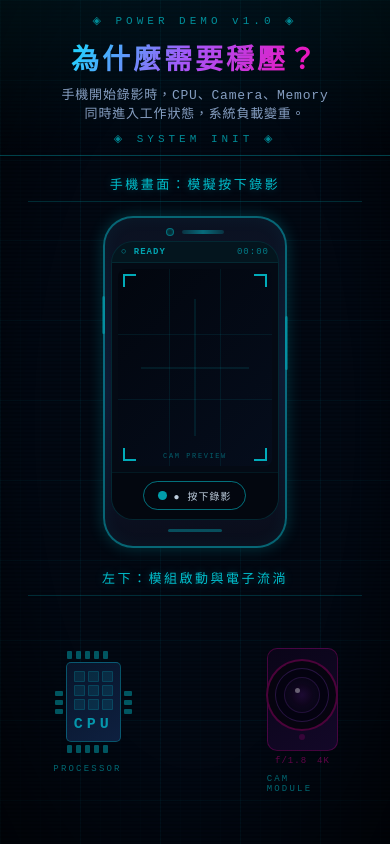
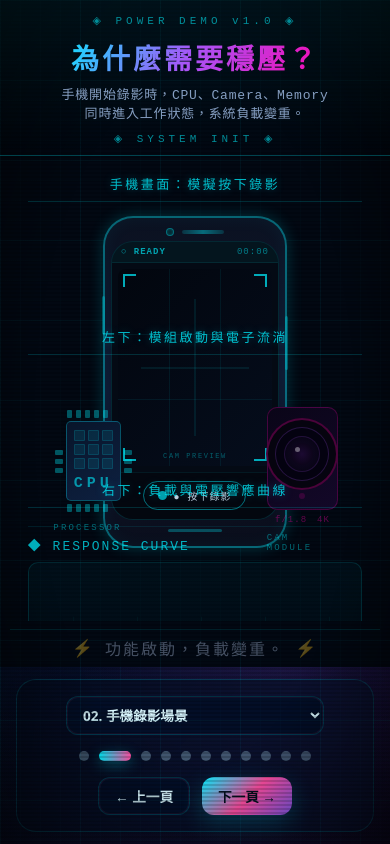
Before and after one commit to e1134171019/voltage-regulator-demo, a Vue app: page / in a window 390 px wide. Both pictures are taken after a click on the button 126 px from the left and 744 px from the top of the page. Shown: the top 844 px of the page. Built offline with nearby package versions, Linux system fonts and the light colour scheme.

Commit message:
Show footer nav on immersive slide 2

```diff
--- a/src/components/scenes/Scene02PhoneLoad.vue
+++ b/src/components/scenes/Scene02PhoneLoad.vue
@@ -442,7 +442,8 @@ onUnmounted(() => {
 *, *::before, *::after { box-sizing: border-box; margin: 0; padding: 0; }
 
 .app {
-  min-height: 100vh;
+  min-height: 100%;
+  height: 100%;
   background: #020812;
   color: #d0e4ff;
   font-family: 'Courier New', Courier, monospace;
@@ -528,10 +529,11 @@ onUnmounted(() => {
     'mods curve';
   gap: 20px 30px;
   width: min(1480px, 96vw);
-  height: calc(100vh - 130px);
+  height: calc(100% - 130px);
   margin: 0 auto;
   padding: 18px 20px 8px;
   align-items: start;
+  flex: 1 1 auto;
 }
 
 .pane {
@@ -867,7 +869,7 @@ onUnmounted(() => {
 .bolt { font-size: 17px; }
 .ftr-sub { font-size: 11px; letter-spacing: 1.5px; color: rgba(0,240,255,0.52); margin-top: 4px; }
 
-.reset-btn { position: fixed; bottom: 62px; right: 24px; z-index: 100; background: rgba(0,240,255,0.08); border: 1px solid rgba(0,240,255,0.42); border-radius: 18px; color: rgba(0,240,255,0.85); font-family: 'Courier New', monospace; font-size: 11px; letter-spacing: 2px; padding: 8px 16px; cursor: pointer; transition: all 0.3s; }
+.reset-btn { position: fixed; bottom: calc(62px + var(--slide-nav-offset, 0px)); right: 24px; z-index: 100; background: rgba(0,240,255,0.08); border: 1px solid rgba(0,240,255,0.42); border-radius: 18px; color: rgba(0,240,255,0.85); font-family: 'Courier New', monospace; font-size: 11px; letter-spacing: 2px; padding: 8px 16px; cursor: pointer; transition: all 0.3s; }
 .reset-btn:hover { background: rgba(0,240,255,0.16); box-shadow: 0 0 14px rgba(0,240,255,0.4); }
 
 .svg-tag, .svg-tag2 { transition: opacity 0.8s ease; }
--- a/src/views/VoltageRegulatorPresentation.vue
+++ b/src/views/VoltageRegulatorPresentation.vue
@@ -9,7 +9,7 @@
     </main>
 
     <!-- Footer Controls -->
-    <footer v-if="!isImmersiveSlide" class="presentation-footer">
+    <footer class="presentation-footer" :class="{ immersive: isImmersiveSlide }">
       <!-- Left: Slide Outline Drawer/Selector Toggle -->
       <div class="footer-left">
         <div class="selector-wrapper">
@@ -154,8 +154,8 @@ onUnmounted(() => {
 .presentation-container.immersive {
   width: 100vw;
   margin: 0;
-  padding: 0;
-  gap: 0;
+  padding: 0 0 16px;
+  gap: 12px;
 }
 
 .presentation-container::before {
@@ -187,7 +187,9 @@ onUnmounted(() => {
 }
 
 .presentation-workspace.immersive {
-  min-height: 100vh;
+  --slide-nav-offset: 96px;
+  min-height: calc(100vh - 112px);
+  height: calc(100vh - 112px);
 }
 
 .presentation-workspace.nav-only-titles :deep(.slide-intro),
@@ -211,6 +213,12 @@ onUnmounted(() => {
   border: 1px solid var(--nova-border);
   border-radius: 20px;
   box-shadow: 0 -12px 30px rgba(1, 8, 22, 0.28);
+}
+
+.presentation-footer.immersive {
+  width: min(1500px, calc(100% - 32px));
+  margin: 0 auto;
+  flex-shrink: 0;
 }
 
 .slide-dropdown {
@@ -340,6 +348,16 @@ onUnmounted(() => {
 }
 
 @media (max-width: 800px) {
+  .presentation-container.immersive {
+    padding-bottom: 12px;
+  }
+
+  .presentation-workspace.immersive {
+    --slide-nav-offset: 174px;
+    min-height: calc(100vh - 198px);
+    height: calc(100vh - 198px);
+  }
+
   .presentation-footer {
     grid-template-columns: 1fr;
     gap: 16px;
```
